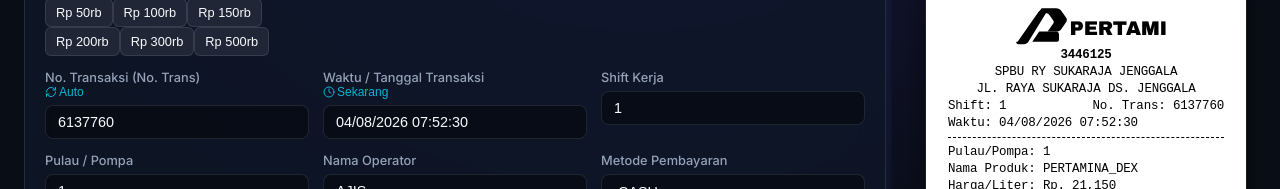
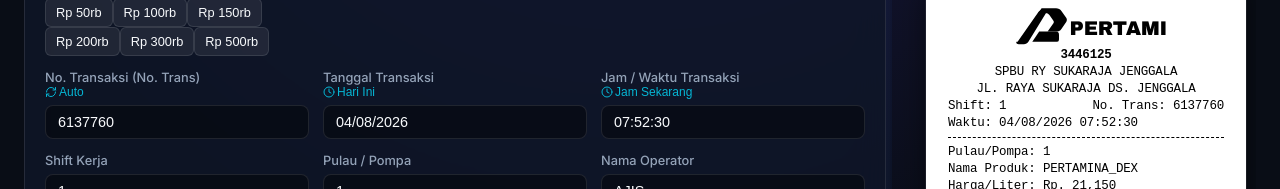
Before and after one commit to mfajarmuz/AppStruk, a React (Vite) app: page / in a window 1280 px wide. Shown: the part 394-583 px from the top of the page. Built offline with nearby package versions, Linux system fonts and the light colour scheme; no server answers; the database is empty; the HTML template or start-up script is replaced by a standard one.

Commit message:
feat: separate date and time into distinct fields and template tags ({TANGGAL} and {JAM})

```diff
--- a/src/App.jsx
+++ b/src/App.jsx
@@ -66,6 +66,8 @@
     spbuPhone: '',
     shift: '1',
     transactionNo: '6137760',
+    date: '04/08/2026',
+    time: '07:52:30',
     dateTime: '04/08/2026 07:52:30',
     fuelId: 'fuel_7',
     fuelName: 'PERTAMINA_DEX',
--- a/src/components/ReceiptForm.jsx
+++ b/src/components/ReceiptForm.jsx
@@ -78,18 +78,22 @@
 
   const setCurrentDateTime = () => {
     const now = new Date();
-    const formatted = now.toLocaleDateString('id-ID', {
+    const formattedDate = now.toLocaleDateString('id-ID', {
       day: '2-digit',
       month: '2-digit',
       year: 'numeric'
-    }) + ' ' + now.toLocaleTimeString('id-ID', {
+    });
+    const formattedTime = now.toLocaleTimeString('id-ID', {
       hour: '2-digit',
       minute: '2-digit',
       second: '2-digit'
-    });
+    }).replace(/\./g, ':');
+
     setFormData(prev => ({
       ...prev,
-      dateTime: formatted.replace(/\./g, ':')
+      date: formattedDate,
+      time: formattedTime,
+      dateTime: `${formattedDate} ${formattedTime}`
     }));
   };
 
@@ -198,23 +202,59 @@
             />
           </div>
 
-          {/* Date Time */}
+          {/* Tanggal Transaksi */}
           <div className="form-group">
             <label className="form-label">
-              <span>Waktu / Tanggal Transaksi</span>
+              <span>Tanggal Transaksi</span>
               <button
                 type="button"
                 style={{ background: 'none', border: 'none', color: 'var(--accent-cyan)', cursor: 'pointer', display: 'flex', alignItems: 'center', gap: '2px', fontSize: '0.75rem' }}
                 onClick={setCurrentDateTime}
               >
-                <Clock size={12} /> Sekarang
+                <Clock size={12} /> Hari Ini
               </button>
             </label>
             <input
               type="text"
               className="form-input"
-              value={formData.dateTime}
-              onChange={e => setFormData({ ...formData, dateTime: e.target.value })}
+              value={formData.date || (formData.dateTime ? formData.dateTime.split(' ')[0] : '04/08/2026')}
+              onChange={e => {
+                const newDate = e.target.value;
+                setFormData(prev => ({
+                  ...prev,
+                  date: newDate,
+                  dateTime: `${newDate} ${prev.time || (prev.dateTime ? prev.dateTime.split(' ')[1] || '07:52:30' : '07:52:30')}`
+                }));
+              }}
+              placeholder="DD/MM/YYYY"
+            />
+          </div>
+
+          {/* Jam / Waktu Transaksi */}
+          <div className="form-group">
+            <label className="form-label">
+              <span>Jam / Waktu Transaksi</span>
+              <button
+                type="button"
+                style={{ background: 'none', border: 'none', color: 'var(--accent-cyan)', cursor: 'pointer', display: 'flex', alignItems: 'center', gap: '2px', fontSize: '0.75rem' }}
+                onClick={setCurrentDateTime}
+              >
+                <Clock size={12} /> Jam Sekarang
+              </button>
+            </label>
+            <input
+              type="text"
+              className="form-input"
+              value={formData.time || (formData.dateTime ? formData.dateTime.split(' ')[1] || '07:52:30' : '07:52:30')}
+              onChange={e => {
+                const newTime = e.target.value;
+                setFormData(prev => ({
+                  ...prev,
+                  time: newTime,
+                  dateTime: `${prev.date || (prev.dateTime ? prev.dateTime.split(' ')[0] || '04/08/2026' : '04/08/2026')} ${newTime}`
+                }));
+              }}
+              placeholder="HH:MM:SS"
             />
           </div>
 
--- a/src/components/ReceiptPreview.jsx
+++ b/src/components/ReceiptPreview.jsx
@@ -35,13 +35,19 @@
   const literDot = (parseFloat(data.liter) || 0).toFixed(2);
   const fuelFormatted = (data.fuelName || 'PERTAMINA_DEX').toUpperCase().replace(/\s+/g, '_');
 
+  const dateStr = data.date || (data.dateTime ? data.dateTime.split(' ')[0] : '04/08/2026');
+  const timeStr = data.time || (data.dateTime ? data.dateTime.split(' ')[1] || '07:52:30' : '07:52:30');
+  const dateTimeCombined = data.dateTime || `${dateStr} ${timeStr}`;
+
   return templatePatternText
     .replace(/\{NO_SPBU\}/g, data.spbuNo || '3446125')
     .replace(/\{NAMA_SPBU\}/g, (data.spbuName || 'SPBU RY SUKARAJA JENGGALA').toUpperCase())
     .replace(/\{ALAMAT\}/g, (data.spbuAddress || 'JL. RAYA SUKARAJA DS. JENGGALA').toUpperCase())
     .replace(/\{SHIFT\}/g, data.shift || '2')
     .replace(/\{NO_TRANS\}/g, data.transactionNo ? data.transactionNo.replace('STR-', '') : '6101940')
-    .replace(/\{WAKTU\}/g, data.dateTime || '21/07/2026 15:40:41')
+    .replace(/\{WAKTU\}/g, dateTimeCombined)
+    .replace(/\{TANGGAL\}/g, dateStr)
+    .replace(/\{JAM\}/g, timeStr)
     .replace(/\{POMPA\}/g, data.pumpNo || '2')
     .replace(/\{NAMA_PRODUK\}/g, fuelFormatted)
     .replace(/\{HARGA_LITER\}/g, commaPrice)
--- a/src/components/TemplateManager.jsx
+++ b/src/components/TemplateManager.jsx
@@ -36,9 +36,11 @@
   { tag: '{NO_SPBU}', label: 'No SPBU', sample: '31.12345' },
   { tag: '{NAMA_SPBU}', label: 'Nama SPBU', sample: 'SPBU Sukaraja' },
   { tag: '{ALAMAT}', label: 'Alamat', sample: 'Jl. Raya No. 88' },
+  { tag: '{TANGGAL}', label: 'Tanggal', sample: '04/08/2026' },
+  { tag: '{JAM}', label: 'Jam / Waktu', sample: '07:52:30' },
+  { tag: '{WAKTU}', label: 'Tanggal & Jam (Gabung)', sample: '04/08/2026 07:52:30' },
   { tag: '{SHIFT}', label: 'Shift', sample: '1' },
   { tag: '{NO_TRANS}', label: 'No. Transaksi', sample: 'TRX-99823' },
-  { tag: '{WAKTU}', label: 'Waktu', sample: '05/08/2026 07:40' },
   { tag: '{POMPA}', label: 'Pompa', sample: '02' },
   { tag: '{NAMA_PRODUK}', label: 'Produk', sample: 'PERTAMAX' },
   { tag: '{HARGA_LITER}', label: 'Harga/Liter', sample: '12.900' },
```
